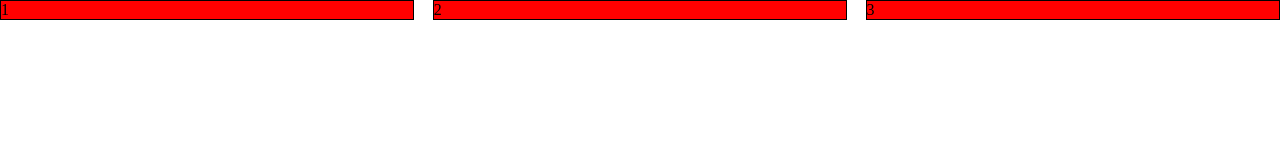
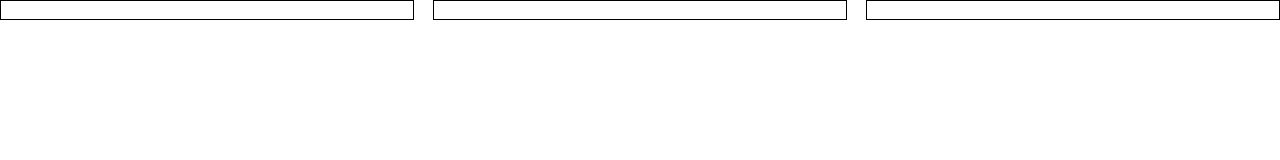
Before and after one commit to aptakqmf12/today, a plain HTML site: page index.html in a window 1280 px wide. Drawn offline with Linux system fonts and the light colour scheme.

Commit message:
main에만 있는거 푸쉬

```diff
--- a/index.html
+++ b/index.html
@@ -11,8 +11,9 @@
         *{margin:0; padding:0; list-style: none;}
         ul{display:flex; justify-content: space-between;}
         li{ width:calc(33% - 10px); border:1px black solid;
-            /* master에만 있음 */
-            background-color:red;
+
+            /* main에만 있움 */
+            color:white;
         }
     </style>
 
```
